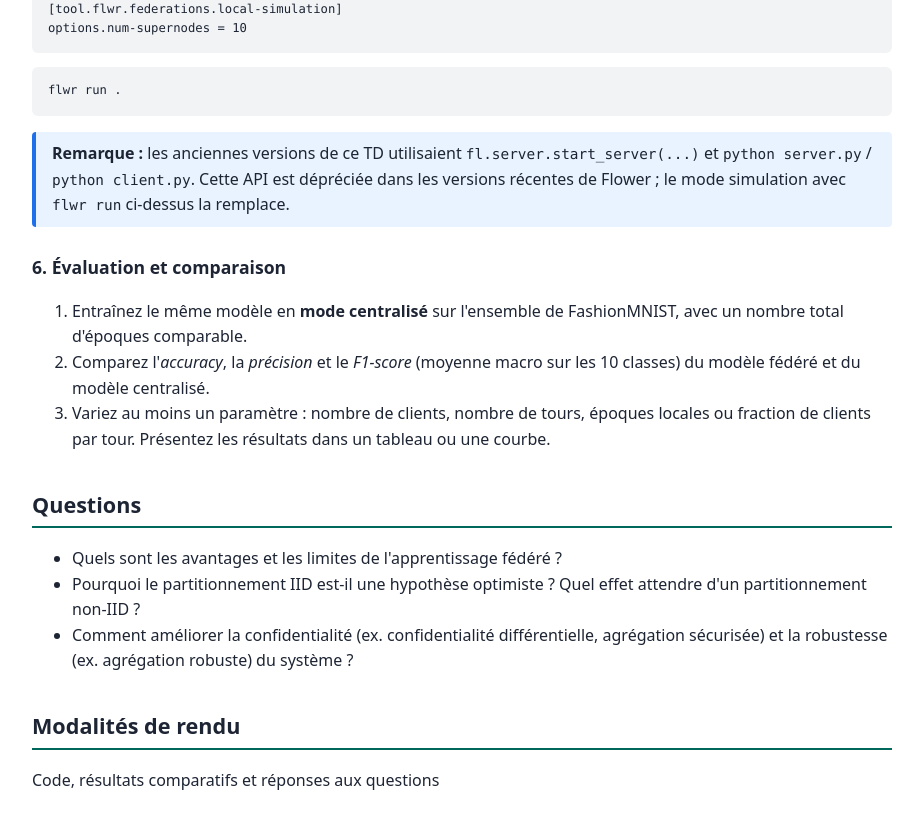
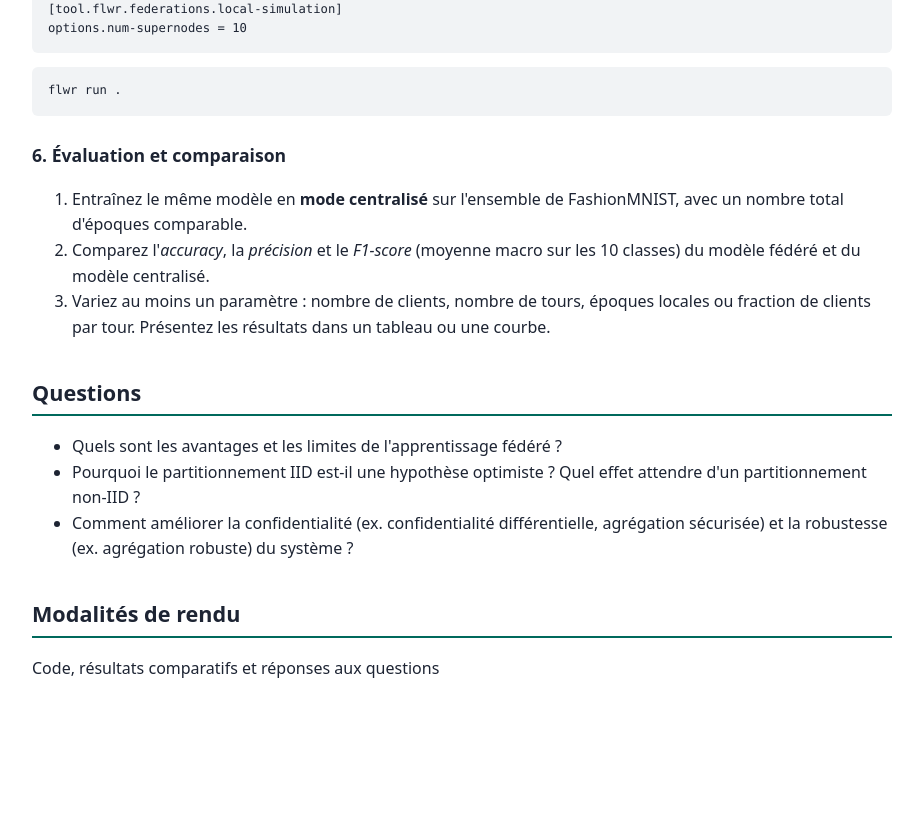
Before and after one commit to mohaminemed/Teaching, a plain HTML site: page TPs/TD_Introduction_FL.html in a window 1280 px wide. Shown: the part 5660-6489 px from the top of the page, without its empty margins (178-1101 px from the left). After the commit the page ends 6421 px from the top, so only its background shows below. Drawn offline with Linux system fonts and the light colour scheme.

Commit message:
first commit

```diff
--- a/TPs/TD_Introduction_FL.html
+++ b/TPs/TD_Introduction_FL.html
@@ -237,7 +237,7 @@ learning-rate = 0.01
 default = &quot;local-simulation&quot;
 
 [tool.flwr.federations.local-simulation]
-options.num-supernodes = 10</code></pre><pre><code class="language-bash">flwr run .</code></pre><div class="box note"><strong>Remarque :</strong> les anciennes versions de ce TD utilisaient <code>fl.server.start_server(...)</code> et <code>python server.py</code> / <code>python client.py</code>. Cette API est dépréciée dans les versions récentes de Flower ; le mode simulation avec <code>flwr run</code> ci-dessus la remplace.</div>
+options.num-supernodes = 10</code></pre><pre><code class="language-bash">flwr run .</code></pre>
 <h3>6. Évaluation et comparaison</h3>
 <ol>
 <li>Entraînez le même modèle en <strong>mode centralisé</strong> sur l'ensemble de FashionMNIST, avec un nombre total d'époques comparable.</li>
```
Also changed, not shown: TPs/TP4_Robust_FL.html (+0 -1 lines), TPs/index.html (+1 -1 lines).
